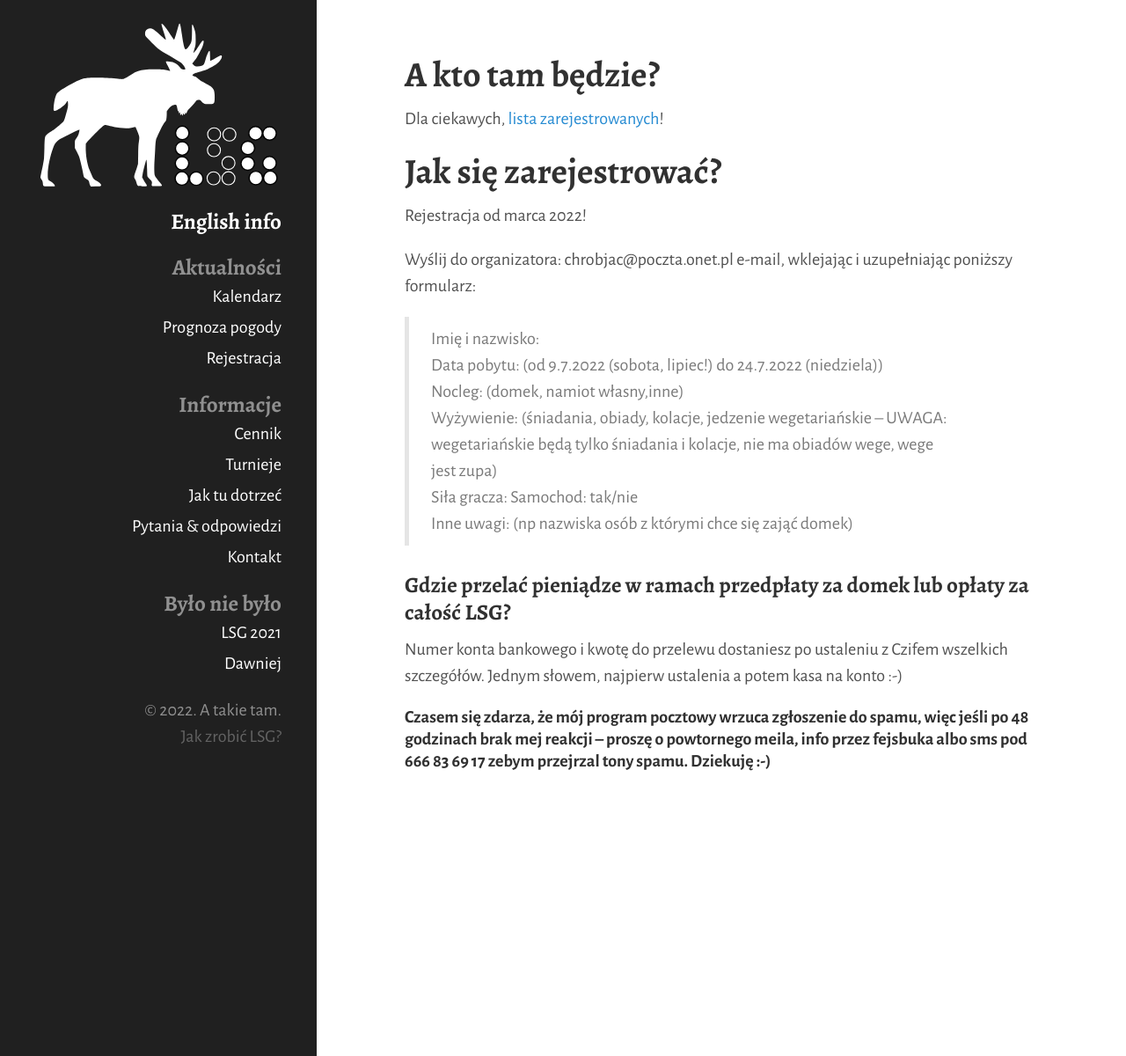
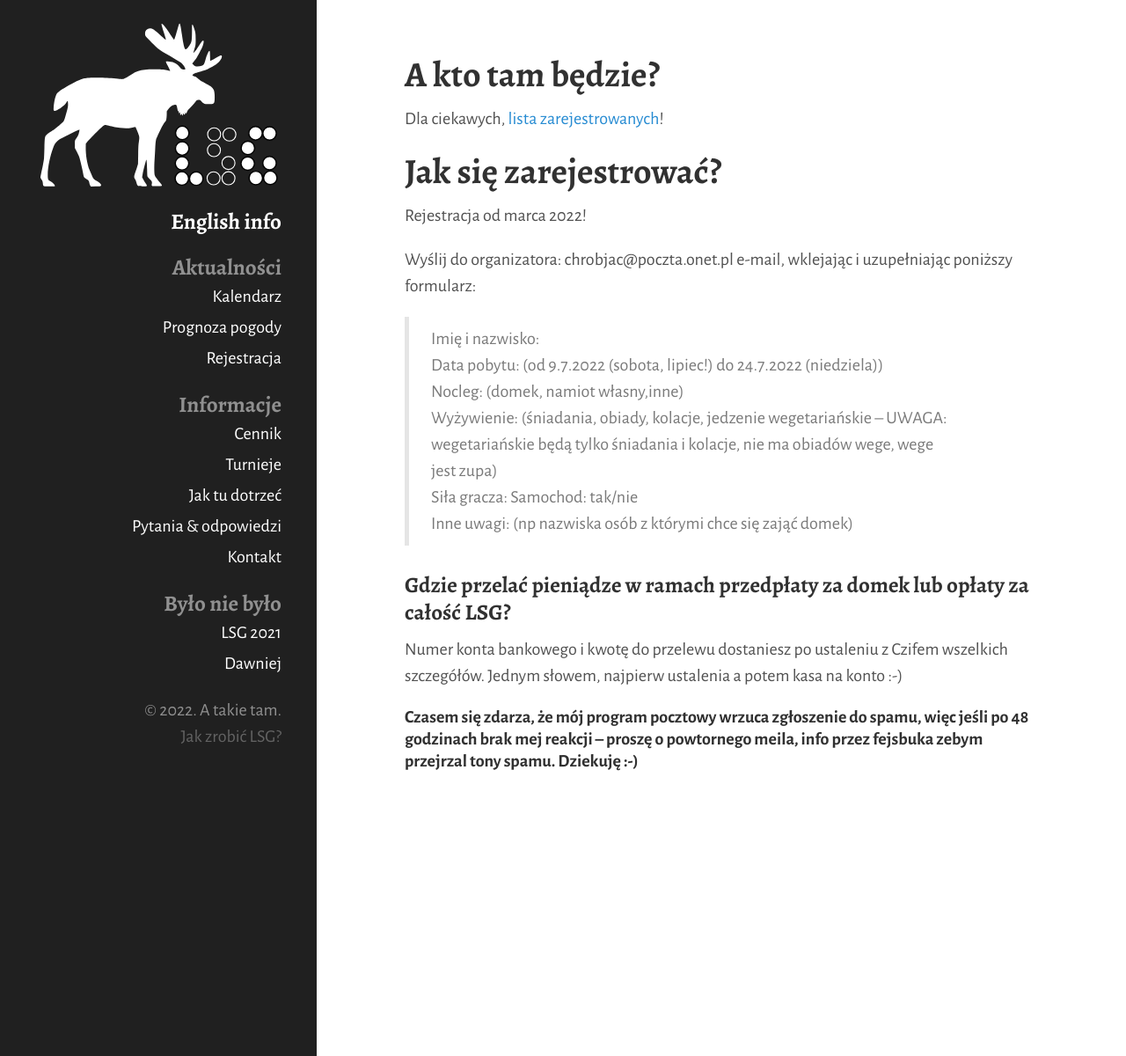
Before and after one commit to tasuki/lsg, a Jekyll site: the page built from rejestracja.md, in a window 1280 px wide. Shown: the whole page at 88% size. Built offline with Jekyll 4.4.1, drawn with Linux system fonts in a browser that asks for light colours; nearby versions of some CDN libraries.

Commit message:
Update rejestracja.md

```diff
--- a/rejestracja.md
+++ b/rejestracja.md
@@ -24,4 +24,4 @@ Wyślij do organizatora: chrobjac@poczta.onet.pl e-mail, wklejając i uzupełnia
 ### Gdzie przelać pieniądze w ramach przedpłaty za domek lub opłaty za całość LSG?
 Numer konta bankowego i kwotę do przelewu dostaniesz po ustaleniu z Czifem wszelkich szczegółów. Jednym słowem, najpierw ustalenia a potem kasa na konto :-)
 
-#### Czasem się zdarza, że mój program pocztowy wrzuca zgłoszenie do spamu, więc jeśli po 48 godzinach brak mej reakcji -- proszę o powtornego meila, info przez fejsbuka albo sms pod 666 83 69 17 zebym przejrzal tony spamu. Dziekuję :-)
+#### Czasem się zdarza, że mój program pocztowy wrzuca zgłoszenie do spamu, więc jeśli po 48 godzinach brak mej reakcji -- proszę o powtornego meila, info przez fejsbuka zebym przejrzal tony spamu. Dziekuję :-)
```
